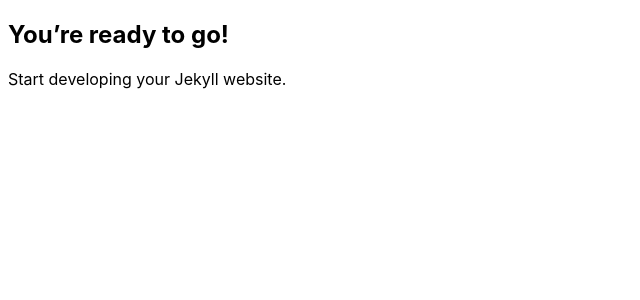
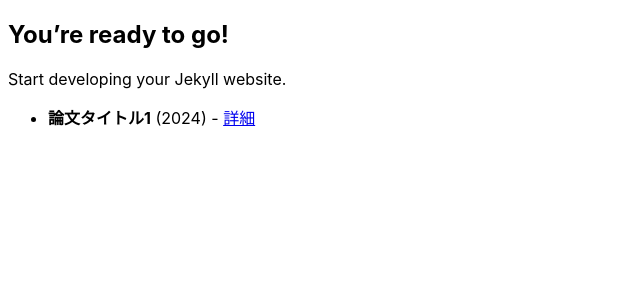
Before and after one commit to SkyShunsuke/SkyShunsuke.gihub.io, a Jekyll site: the page built from index.md, in a window 1280 px wide. Shown: the top 300 px of the page, without its empty margins (0-640 px from the left). Built offline with Jekyll 4.4.1, drawn with Linux system fonts in a browser that asks for light colours.

Commit message:
add publications

```diff
--- /dev/null
+++ b/_data/publications.yml
@@ -0,0 +1,5 @@
+- title: "論文タイトル1"
+  authors: "著者1, 著者2"
+  journal: "学術誌名"
+  year: 2024
+  link: "https://example.com"
--- /dev/null
+++ b/_includes/publications.html
@@ -0,0 +1,5 @@
+<ul>
+    {% for pub in site.data.publications %}
+      <li><strong>{{ pub.title }}</strong> ({{ pub.year }}) - <a href="{{ pub.link }}">詳細</a></li>
+    {% endfor %}
+  </ul>
--- a/index.md
+++ b/index.md
@@ -6,3 +6,5 @@ title: "Happy Jekylling!"
 ## You're ready to go!
 
 Start developing your Jekyll website.
+
+{% include publications.html %}
```
